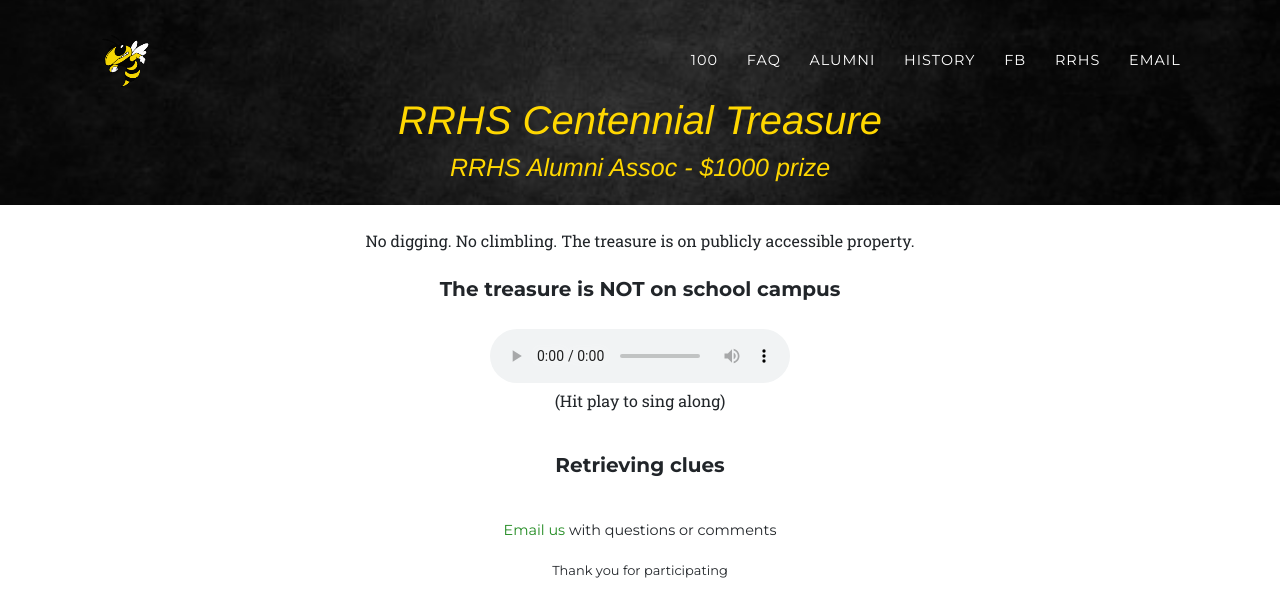
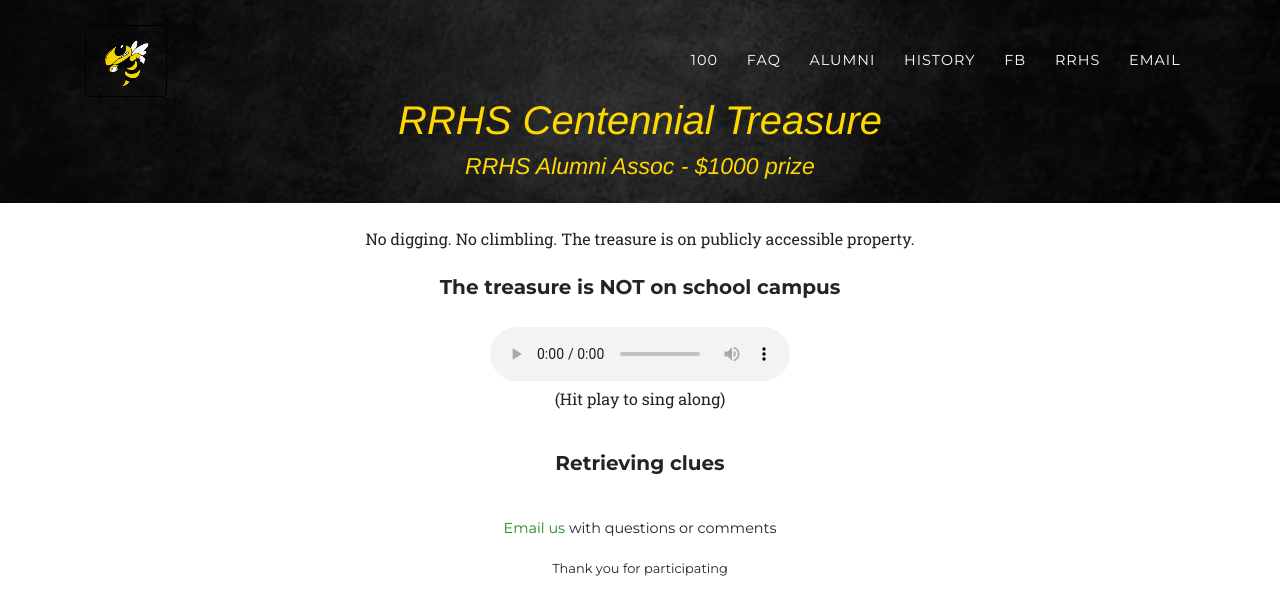
Before and after one commit to Kingman43/Hello-World, a plain HTML site: page index.html in a window 1280 px wide. Drawn offline with Linux system fonts and the light colour scheme; files that its build step writes are made by us from their sources; no server answers; a web font is replaced by a local one.

Commit message:
yellow jacket button

```diff
--- a/css/treasure.css
+++ b/css/treasure.css
@@ -77,6 +77,22 @@ section h3.section-subheading {
 }
 
 .btn-treasure:active, .btn-treasure:focus {
+  box-shadow: 0 0 0 0.2rem rgba(0, 0, 0, 0.5) !important;
+}
+
+.btn-jacket {
+  color: #28a745;
+  background-color: transparent;
+  border-color: #000000;
+}
+
+.btn-jacket:active, .btn-jacket:focus, .btn-jacket:hover {
+    background-color: #ffd700 !important;
+    border-color: #ffd700 !important;
+  color: white;
+}
+
+.btn-jacket:active, .btn-jacket:focus {
   box-shadow: 0 0 0 0.2rem rgba(0, 0, 0, 0.5) !important;
 }
 
@@ -193,9 +209,9 @@ header.masthead .intro-text .intro-lead-in {
 }
 
 header.masthead .intro-text .intro-heading {
-  font-size: 22px;
+  font-size: 20px;
   font-style: italic;
-  line-height: 22px;
+  line-height: 20px;
   margin-bottom: 0;
   font-family: 'Droid Serif', 'Helvetica Neue', Helvetica, Arial, sans-serif;
 }
@@ -214,9 +230,9 @@ header.masthead .intro-text .intro-heading {
     font-family: 'Droid Serif', 'Helvetica Neue', Helvetica, Arial, sans-serif;
   }
   header.masthead .intro-text .intro-heading {
-    font-size: 25px;
+    font-size: 23px;
     font-style: italic;
-    line-height: 25px;
+    line-height: 23px;
     margin-bottom: 15px;
     font-family: 'Droid Serif', 'Helvetica Neue', Helvetica, Arial, sans-serif;
   }
```
